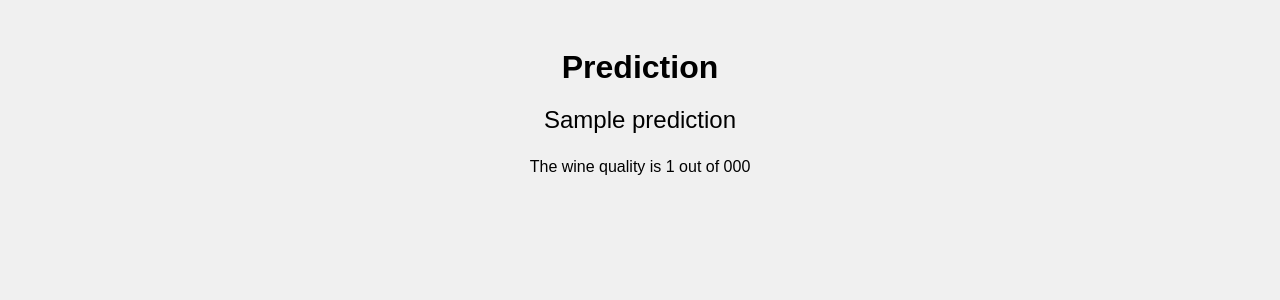
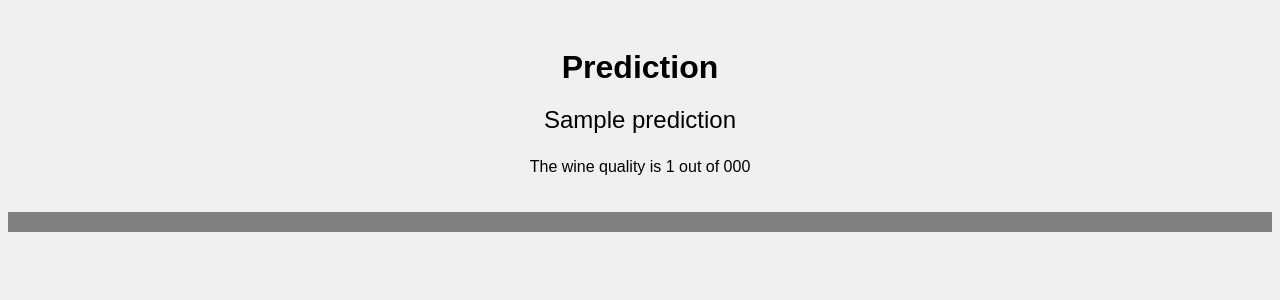
Before and after one commit to The-DigitalAcademy/innovators_RedWineClassification_ML, a Flask app: template templates/prediction.html in a window 1280 px wide. Shown: the top 300 px of the page. Run offline with Flask 2, Linux system fonts and the light colour scheme; the template is opened without the code that fills it: most values are stand-ins (such as "Sample title", 1, 10 or a date in 2020); parts of the project's set-up code (start-up, migrations or seed data) failed here and were passed over.

Commit message:
changes to dashboard

```diff
--- a/main.py
+++ b/main.py
@@ -37,17 +37,22 @@
 
     # Create output message
     if prediction >= 3 and prediction <= 4:
-        output_message = "This wine is bad"
+        output_message = "This wine is bad quality"
         output_number = "3-4"
+        output_class = "bad"
+        wid_value = 30
     elif prediction >= 5 and prediction <= 6:
-        output_message = "This wine is medium"
+        output_message = "This wine is medium quality"
         output_number = "5-6"
+        output_class = "medium"
+        wid_value = 60
     else:
-        output_message = "This wine is good"
+        output_message = "This wine is good quality"
         output_number = "7-8"
+        output_class = "good"
+        wid_value = 100
 
-
-    return render_template("prediction.html", prediction=output_message,prediction_number=prediction,number_range = output_number)
+    return render_template("prediction.html", prediction=output_message,prediction_number=prediction,number_range = output_number, prediction_class = output_class ,width_value=wid_value)
 
 if __name__ == "__main__":
     app.run(debug=True)
--- a/static/style.css
+++ b/static/style.css
@@ -42,3 +42,24 @@
     font-size: 1.5em;
     margin-top: 20px;
 }
+
+
+#progress-bar {
+    width: 100%;
+    height: 20px;
+    background-color: grey;
+}
+.good {
+    width: 80%;
+    background-color: green;
+}
+
+.medium {
+    width: 50%;
+    background-color: orange;
+}
+
+.bad {
+    width: 20%;
+    background-color: red;
+}
```
